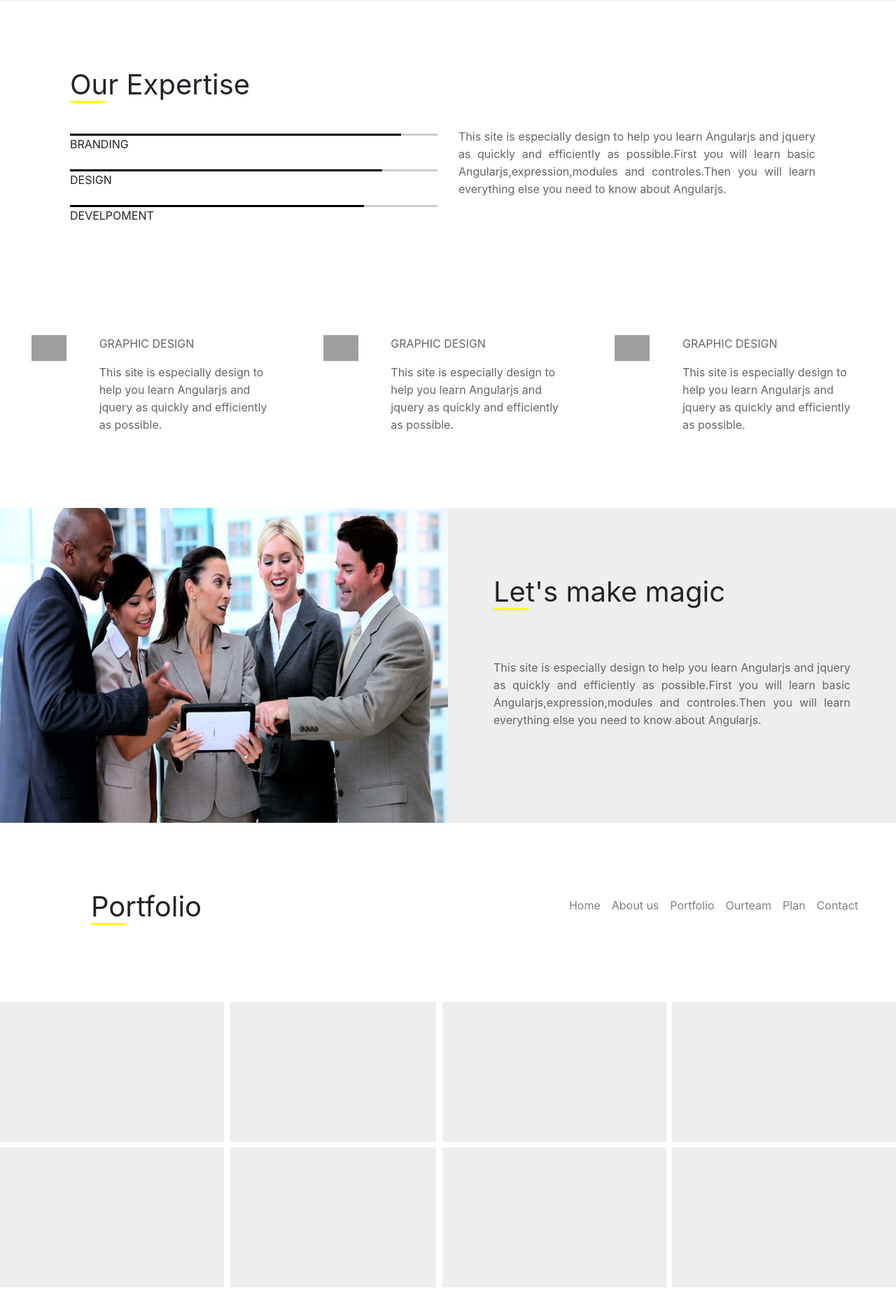
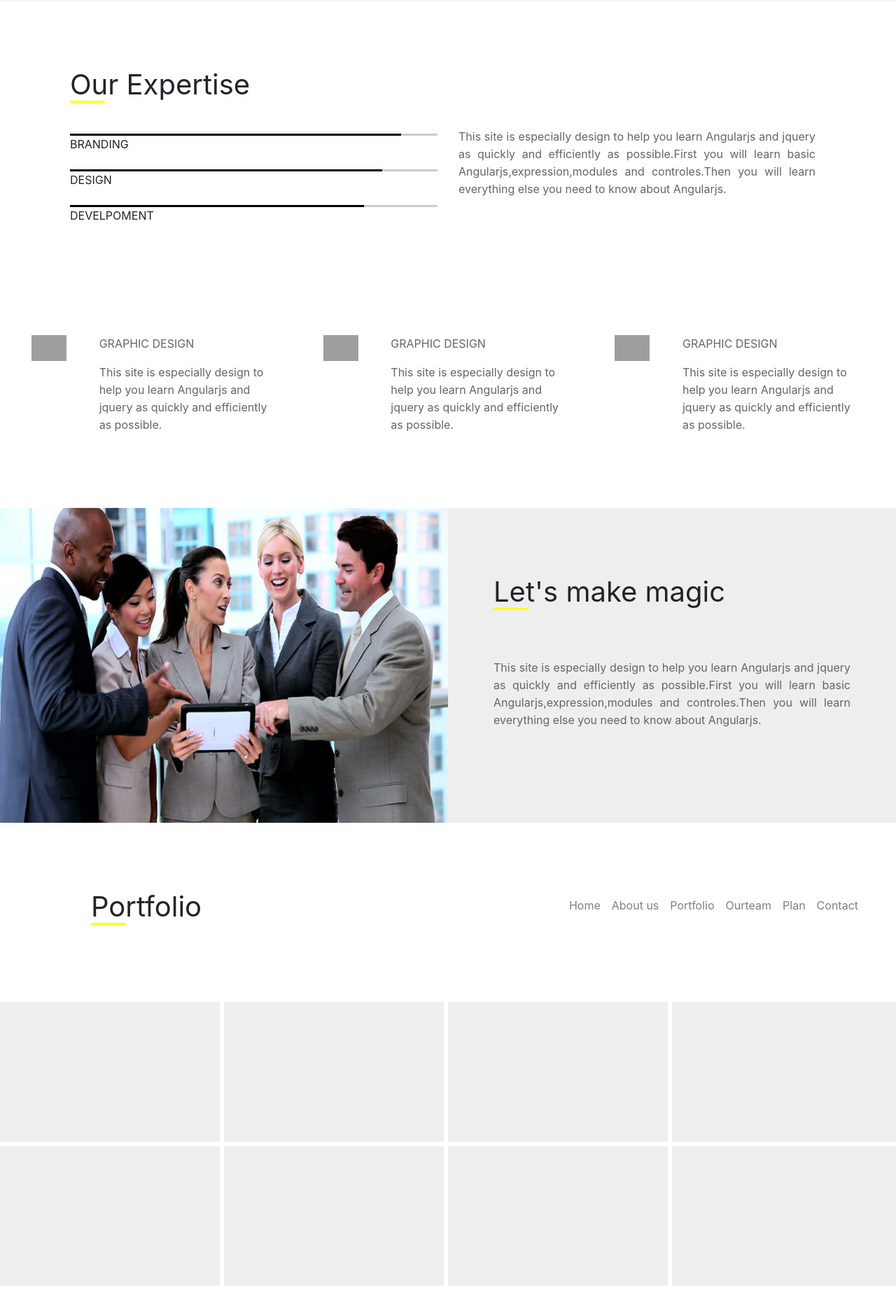
Before and after one commit to w3villa-mariam/demo, a PHP site: page /bootstap.html in a window 1280 px wide. Shown: the part 849-2720 px from the top of the page at 70% size. Run offline with PHP 8.4, Linux system fonts and the light colour scheme; some libraries are stand-ins or nearby versions; grey boxes are pictures that could not be loaded.

Commit message:
some changes in bootstrap design

```diff
--- /dev/null
+++ b/assests/css/responsive1.css
@@ -0,0 +1,26 @@
+
+@media only screen and (max-width: 767px) {
+	.price-card{
+		padding-bottom: 20px;
+	}
+	.mb{
+		margin-bottom: 6px;
+	}
+	.mr{
+     margin-right:0;
+	}
+	.progressbar{
+		padding-left: 0;
+	}
+	.mt-text{
+		margin-top: 25px;
+	}
+	.team-box{
+		padding-left: 0;
+		padding-right: 0;
+	}
+	.card-content{
+		padding-left: 0;
+		padding-right: 0;
+	}
+}
--- a/assests/css/style1.css
+++ b/assests/css/style1.css
@@ -164,24 +164,29 @@ margin-right:20px;
 .boxe{
 	height:200px;
 	background-color: #eee;
+	/*margin-right: 6px;*/
 	margin-right: 6px;
+
 }
 .boxs{
 	height:200px;
 	background-color: #eee;
-	margin-left:3px;
 	margin-right: 6px;
+
 }
 .boxss{
 	height:200px;
 	background-color: #eee;
-	margin-left:3px;
-	margin-right:8px;
+	margin-right: 6px;
+
 }
 .boxsss{
 	height:200px;
 	background-color: #eee;
 
+}
+.mt{
+	margin-top: 6px;
 }
 .project{
 	margin-top: 70px;
@@ -263,9 +268,10 @@ width:50px;
     background-color: #eee;
 
 }
-.basic{
+.tf p{
+ text-align: left;
+ padding-top: 20px;
 
-/*background-color: white;*/
 
 }
 .basic p{
@@ -382,5 +388,5 @@ background-color: black;}
 	padding-left: 2rem;
     padding-right: 2rem;
     background-color: white;
-    height: -webkit-fill-available;
+    /*height: -webkit-fill-available;*/
 }
--- a/bootstap.html
+++ b/bootstap.html
@@ -7,19 +7,22 @@
 
   <link rel="stylesheet" href="https://maxcdn.bootstrapcdn.com/bootstrap/4.2.1/css/bootstrap.min.css">
   <link rel="stylesheet" href="assests/css/style1.css">
+  <link rel="stylesheet" href="assests/css/responsive1.css">
  <link href="https://fonts.googleapis.com/css?family=Roboto" rel="stylesheet">
 
 </head>
 <body>
 <nav class="navbar navbar-expand-sm navbar-light bg-faded ">
   <div class="container-fluid">
+  	<div class="col-12 col-md-6">
     <div class="navbar-header">
 
       <a class="navbar-brand" href="#">
       	 <img src="assests/images/logos.jpg " width="10%" height= "25px">
       </a>
+  </div>
+    </div>
 
-    </div>
    <!--
     <ul class="nav navbar-nav text-right menu">
 
@@ -125,65 +129,65 @@
     		<div class="row">
     			<div class="col-md-4">
     				<div class="row">
-		    			<div class="col-12 col-md-3 text-left ">
+		    			<div class="col-3 col-md-3 text-left ">
 		    				<!-- <div class="icon"> -->
 		    				 <img src="assests/images/google.svg" width="50" >
 		    			</div>
-						 <div class="col-12 col-md-8 text-left graph-text">
+						 <div class="col-9 col-md-8 text-left graph-text">
 		    				<p >GRAPHIC DESIGN</p>
 						 </div>
 						</div>
 						<div class="row">
 
-						 <div class="col-12 col-md-3 text-left ">
+						 <div class="col-3 col-md-3 text-left ">
 
 		    			</div>
 
 
-						 <div class="col-12 col-md-9 text-left graph-text">
+						 <div class="col-9 col-md-9 text-left graph-text">
 		    				<p >This site is especially design to help you learn Angularjs and jquery as quickly and efficiently as possible.</p>
 						 </div>
     					</div>
     				</div>
     				<div class="col-md-4">
     				<div class="row">
-		    			<div class="col-12 col-md-3 text-left ">
+		    			<div class="col-3 col-md-3 text-left ">
 		    				<!-- <div class="icon"> -->
 		    				 <img src="assests/images/google.svg" width="50" >
 		    			</div>
-						 <div class="col-12 col-md-8 text-left graph-text">
+						 <div class="col-9 col-md-8 text-left graph-text">
 		    				<p >GRAPHIC DESIGN</p>
 						 </div>
 						</div>
 						<div class="row">
 
-						 <div class="col-12 col-md-3 text-left ">
+						 <div class="col-3 col-md-3 text-left ">
 
 		    			</div>
 
 
-						 <div class="col-12 col-md-9 text-left graph-text">
+						 <div class="col-9 col-md-9 text-left graph-text">
 		    				<p >This site is especially design to help you learn Angularjs and jquery as quickly and efficiently as possible.</p>
 						 </div>
     					</div>
     				</div>
     				<div class="col-md-4">
     				<div class="row">
-		    			<div class="col-12 col-md-3 text-left ">
+		    			<div class="col-3 col-md-3 text-left ">
 
 		    				 <img src="assests/images/google.svg" width="50" >
 		    			</div>
-						 <div class="col-12 col-md-8 text-left graph-text">
+						 <div class="col-9 col-md-8 text-left graph-text">
 		    				<p >GRAPHIC DESIGN</p>
 						 </div>
 						</div>
 						<div class="row">
 
-						 <div class="col-12 col-md-3 text-left ">
+						 <div class="col-3 col-md-3 text-left ">
 
 		    			</div>
 
-						 <div class="col-12 col-md-9 text-left graph-text">
+						 <div class="col-9 col-md-9 text-left graph-text">
 		    				<p >This site is especially design to help you learn Angularjs and jquery as quickly and efficiently as possible.</p>
 						 </div>
     					</div>
@@ -267,27 +271,36 @@
 
     </section>
     <section class="box">
-    	<div class="container-fluid pl-0 pr-0">
+    	<div class="container-fluid pl-0 pr-0 ">
     		<div class="row">
-    			<div class="col-12 col-md-3 boxe ">
+    			<div class="col-12 col-md-3 pl-0 pr-0 ">
+    				<div class= "blank_image boxe mb mr"> </div>
     			</div>
-    			<div class="col-12 col-md boxs">
+    			<div class="col-12 col-md-3 pl-0 pr-0 ">
+    				<div class= "blank_image boxs mb mr"> </div>
     			</div>
-    			<div class="col-12 col-md-3 boxss ">
+    			<div class="col-12 col-md-3  pl-0 pr-0">
+    				<div class= "blank_image boxss mb mr"> </div>
     			</div>
-    			<div class="col-12 col-md-3 boxsss">
+    			<div class="col-12 col-md-3 pl-0 pr-0">
+    				<div class= "blank_image boxsss "> </div>
     			</div>
     		</div>
-    		<div class="row">
-    			<div class="col-12 col-md-3 boxe mt-2 ">
+    			<div class="row">
+    			<div class="col-12 col-md-3 pl-0 pr-0  ">
+    				<div class= "blank_image boxe mt mr"> </div>
     			</div>
-    			<div class="col-12 col-md boxs mt-2">
+    			<div class="col-12 col-md-3 pl-0 pr-0 ">
+    				<div class= "blank_image boxs mt mr"> </div>
     			</div>
-    			<div class="col-12 col-md-3 boxss mt-2 ">
+    			<div class="col-12 col-md-3  pl-0 pr-0 ">
+    				<div class= "blank_image boxss  mt mr"> </div>
     			</div>
-    			<div class="col-12 col-md-3 boxsss mt-2">
+    			<div class="col-12 col-md-3 pl-0 pr-0  ">
+    				<div class= "blank_image boxsss mt "> </div>
     			</div>
     		</div>
+
     	</div>
     </section>
     <section class="project">
```
Also changed, not shown: other parts of bootstap.html (+16 -12 lines).
